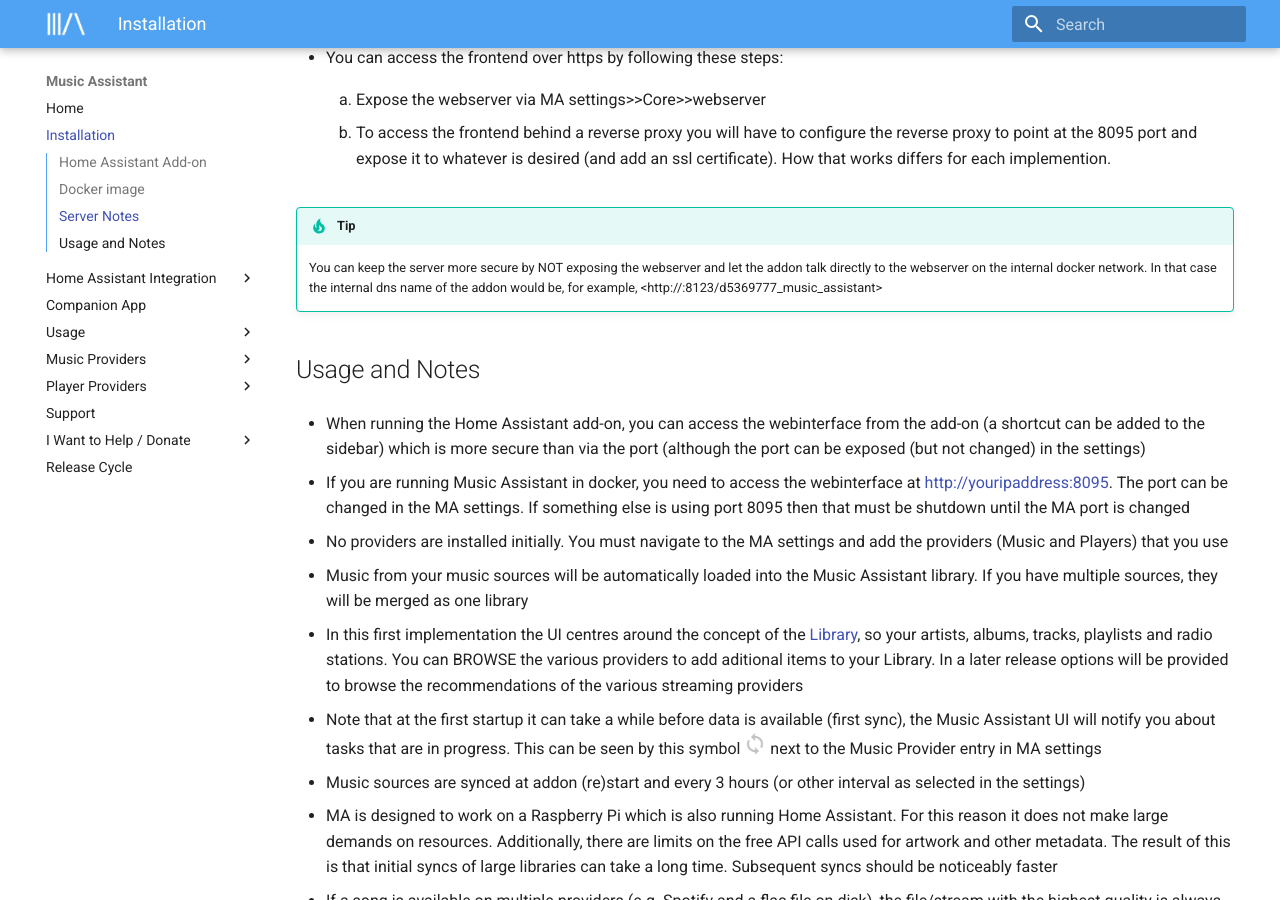
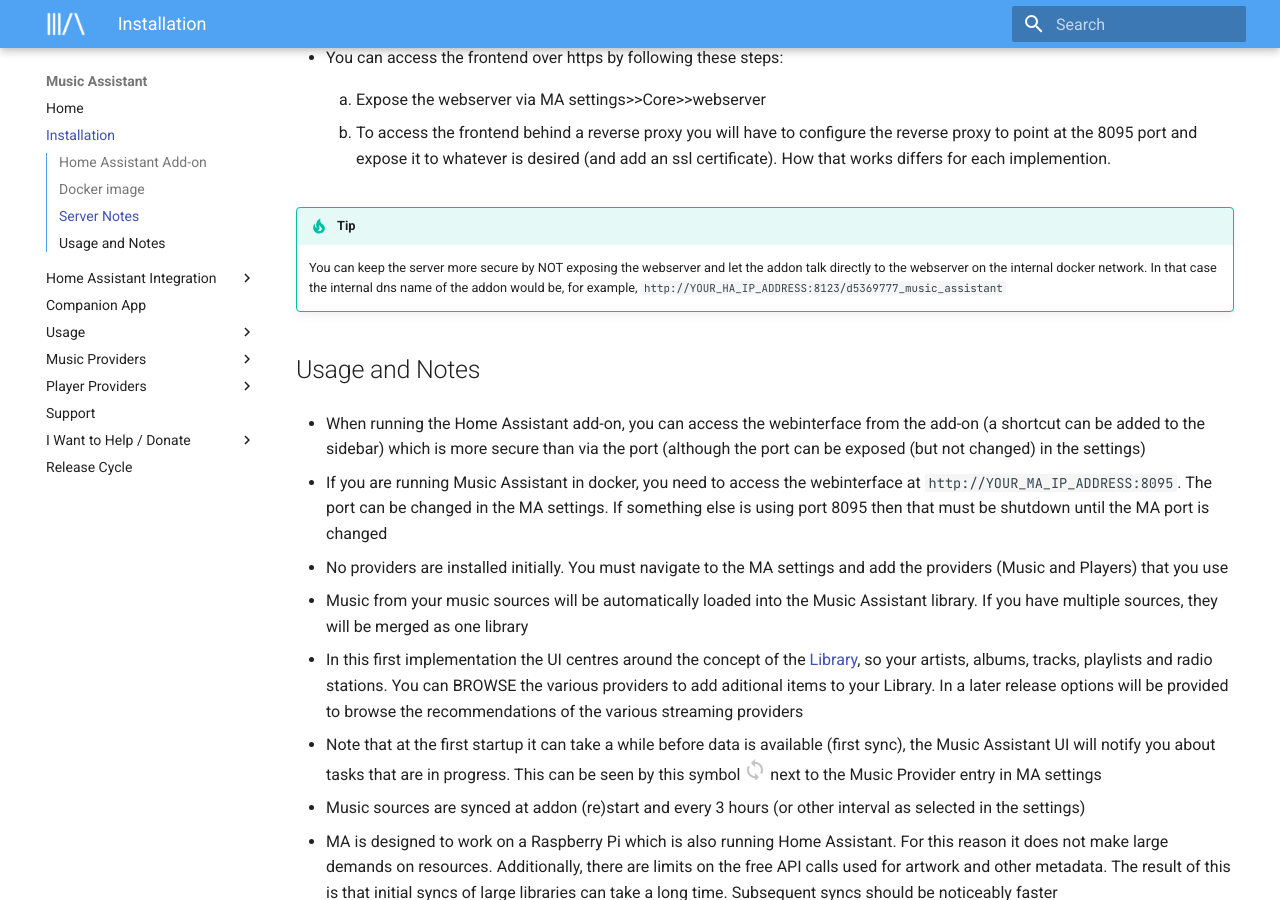
Before and after one commit to pwbriggs/music-assistant.github.io, an MkDocs documentation site: the page built from docs/installation.md, in a window 1280 px wide and 900 px high, scrolled down 2025 px. Built offline with MkDocs 1.6.1 and Material for MkDocs 9.7.7, drawn with Linux system fonts in a browser that asks for light colours; some of the changed lines change nothing that is shown.

Commit message:
Minor tweaks

```diff
--- a/docs/installation.md
+++ b/docs/installation.md
@@ -85,13 +85,13 @@
     2. To access the frontend behind a reverse proxy you will have to configure the reverse proxy to point at the 8095 port and expose it to whatever is desired (and add an ssl certificate). How that works differs for each implemention.
 
 !!! tip
-    You can keep the server more secure by NOT exposing the webserver and let the addon talk directly to the webserver on the internal docker network. In that case the internal dns name of the addon would be, for example, <http://<YOUR_HA_IP_ADDRESS>:8123/d5369777_music_assistant>
+    You can keep the server more secure by NOT exposing the webserver and let the addon talk directly to the webserver on the internal docker network. In that case the internal dns name of the addon would be, for example, `http://YOUR_HA_IP_ADDRESS:8123/d5369777_music_assistant`
 
 ## Usage and Notes
 
 - When running the Home Assistant add-on, you can access the webinterface from the add-on (a shortcut can be added to the sidebar) which is more secure than via the port (although the port can be exposed (but not changed) in the settings)
 
-- If you are running Music Assistant in docker, you need to access the webinterface at http://youripaddress:8095. The port can be changed in the MA settings. If something else is using port 8095 then that must be shutdown until the MA port is changed
+- If you are running Music Assistant in docker, you need to access the webinterface at `http://YOUR_MA_IP_ADDRESS:8095`. The port can be changed in the MA settings. If something else is using port 8095 then that must be shutdown until the MA port is changed
 
 - No providers are installed initially. You must navigate to the MA settings and add the providers (Music and Players) that you use
 
```
